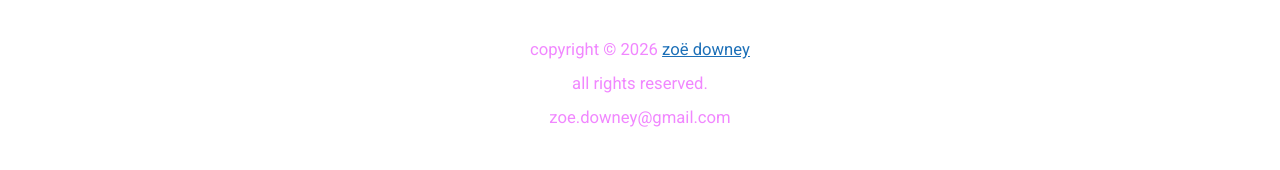
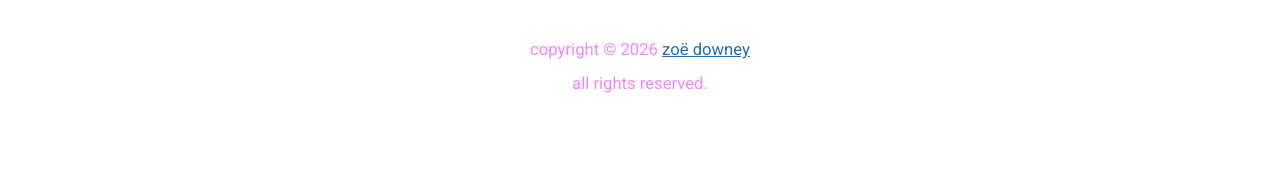
Before and after one commit to zoeurl/zoedowney.github.io, a Jekyll site: the page built from index.html, in a window 1280 px wide. Shown: the part 1426-1596 px from the top of the page. Built offline with Jekyll 4.4.1, drawn with Linux system fonts in a browser that asks for light colours; after the commit the page ends 1565 px from its top, so only the background shows below that.

Commit message:
Update photography.md

```diff
--- a/_layouts/photography.md
+++ b/_layouts/photography.md
@@ -39,7 +39,7 @@
             <p class="meta">
             <center><small><font color="#f187ff">copyright © {{ site.time | date: '%Y' }} <a href="/">{{site.author}}</a>
 				<br>all rights reserved.
-				<br>zoe.downey@gmail.com</font></small></center>
+				<br><zoe.downey@gmail.com></font></small></center>
             </p>
         </footer>
 
```
